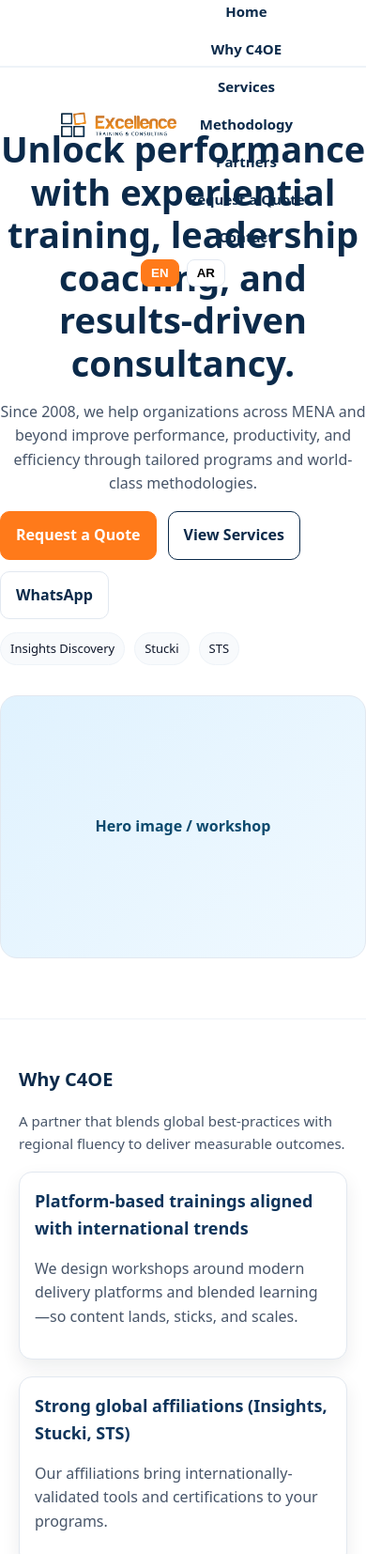
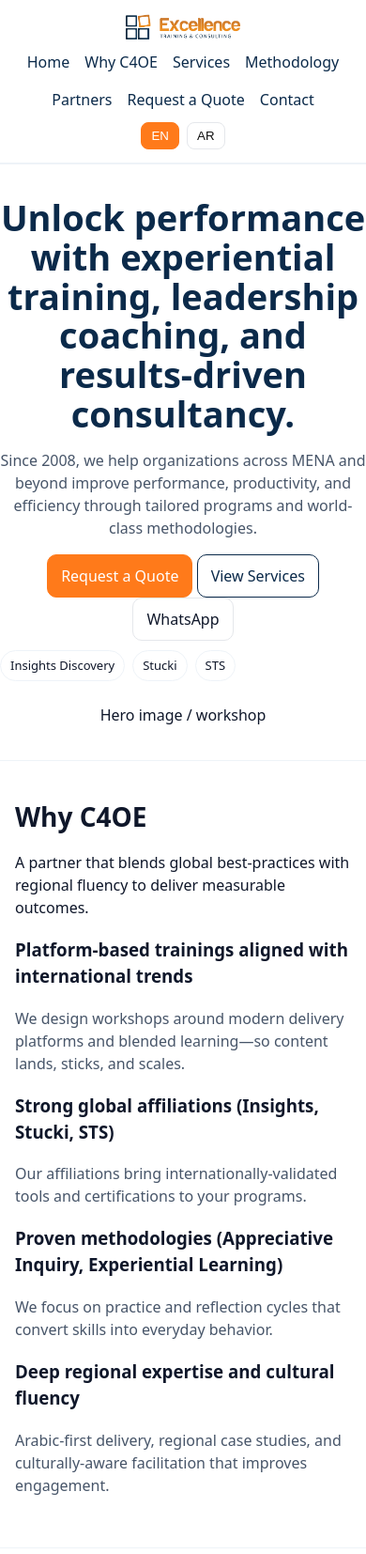
Before and after one commit to Aloosh310/CO-4E, a plain HTML site: page c4oe_site_v4/index.html in a window 390 px wide. Shown: the top 1654 px of the page at 94% size. Drawn offline with Linux system fonts and the light colour scheme.

Commit message:
Update styles.css

```diff
--- a/c4oe_site_v4/styles.css
+++ b/c4oe_site_v4/styles.css
@@ -1,178 +1,164 @@
-
+/* ========== Base ========== */
 :root{
   --navy:#0b2a4a;
-  --navy-700:#0e345b;
+  --navy-50:#eef3f8;
   --orange:#ff7a1a;
-  --bg:#ffffff;
-  --fg:#0f172a;
+  --text:#0f172a;
   --muted:#475569;
-  --border:#e2e8f0;
-  --card:#f8fafc;
-  --shadow:0 8px 20px rgba(16,24,40,.08);
-}
-*{box-sizing:border-box}
-html{scroll-behavior:smooth}
-body{margin:0;background:var(--bg);color:var(--fg);font:16px/1.6 system-ui,-apple-system,Segoe UI,Roboto,Helvetica,Arial}
-a{color:var(--navy);text-decoration:none}
-a:hover{text-decoration:underline}
-.container{max-width:1100px;margin:0 auto;padding:0 20px}
-/* header */
-header{position:sticky;top:0;z-index:50;background:rgba(255,255,255,.86);backdrop-filter:saturate(180%) blur(8px);border-bottom:1px solid var(--border)}
-.nav{display:flex;align-items:center;justify-content:space-between;height:70px}
-.brand{font-weight:800;color:var(--navy);font-size:20px}
-nav ul{display:flex;gap:18px;list-style:none;margin:0;padding:0}
-nav a{color:var(--fg);font-weight:600}
-.lang{display:flex;gap:8px;align-items:center}
-.lang button{border:1px solid var(--border);background:#fff;padding:6px 10px;border-radius:8px;cursor:pointer;font-weight:600}
-.lang button.active{background:var(--orange);color:#fff;border-color:var(--orange)}
-
-/* hero */
-.hero{display:grid;grid-template-columns:1.1fr .9fr;gap:32px;padding:64px 0;align-items:center}
-.hero h1{font-size:38px;line-height:1.2;margin:0 0 12px;color:var(--navy)}
-.muted{color:var(--muted)}
-.badge-row{display:flex;gap:10px;flex-wrap:wrap;margin-top:14px}
-.badge{border:1px solid var(--border);background:var(--card);padding:6px 10px;border-radius:999px;font-size:13px}
-.cta-row{display:flex;gap:12px;margin-top:16px;flex-wrap:wrap}
-.btn{display:inline-block;padding:12px 16px;border-radius:10px;border:1px solid var(--border);font-weight:700;transition:transform .2s ease, box-shadow .2s ease}
-.btn:hover{transform:translateY(-2px);box-shadow:var(--shadow)}
-.btn-primary{background:var(--orange);color:#fff;border-color:var(--orange)}
-.btn-secondary{background:#fff;color:var(--navy)}
-
-.hero-visual{background:linear-gradient(135deg,#e0f2fe,#f0f9ff);border:1px solid var(--border);border-radius:18px;height:280px;display:flex;align-items:center;justify-content:center;color:#0c4a6e;font-weight:700}
-
-/* sections */
-section{padding:48px 0;border-top:1px solid var(--border)}
-h2{margin:0 0 16px;font-size:28px;color:var(--navy)}
-.sub{font-size:15px;color:var(--muted);margin:0 0 18px}
-
-/* reveal on scroll */
-.reveal{opacity:0;transform:translateY(16px);transition:opacity .6s ease, transform .6s ease}
-.reveal-visible{opacity:1;transform:none}
-
-/* why cards */
-.why-cards{display:grid;grid-template-columns:repeat(2,1fr);gap:18px}
-.why-card{border:1px solid var(--border);background:#fff;border-radius:14px;padding:16px;box-shadow:var(--shadow)}
-.why-card h3{color:var(--navy-700);margin:0 0 8px;font-size:18px}
-
-/* services */
-.cards{display:grid;grid-template-columns:repeat(3,1fr);gap:16px}
-.card{border:1px solid var(--border);background:var(--card);border-radius:16px;padding:18px;transition:transform .2s ease, box-shadow .2s ease}
-.card:hover{transform:translateY(-4px);box-shadow:var(--shadow)}
-.card h3{margin:0 0 8px;font-size:20px;color:var(--navy-700)}
-.card ul{margin:8px 0 0 18px}
-
-/* methodology */
-.cycle{display:grid;grid-template-columns:repeat(5,1fr);gap:8px;align-items:stretch}
-.step{border:1px dashed var(--border);background:#fff;padding:12px;border-radius:12px;text-align:center;font-weight:700;font-size:14px}
-
-/* logos */
-.logos{display:grid;grid-template-columns:repeat(6,1fr);gap:14px;align-items:center}
-.logo{height:46px;border:1px solid var(--border);border-radius:10px;background:#fff;display:flex;align-items:center;justify-content:center;font-size:12px;color:var(--muted)}
-
-/* quote form */
-.form-grid{display:grid;grid-template-columns:1fr 1fr;gap:14px}
-label{font-weight:700;font-size:14px}
-input,select,textarea{width:100%;padding:10px;border:1px solid var(--border);border-radius:10px;background:#fff}
-textarea{min-height:120px}
-
-/* footer */
-footer{padding:32px 0;border-top:1px solid var(--border);font-size:14px}
-.footer-grid{display:flex;justify-content:space-between;gap:16px;flex-wrap:wrap}
-
-/* rtl */
-html[dir="rtl"] body{direction:rtl}
-html[dir="rtl"] .hero{grid-template-columns:.9fr 1.1fr}
-html[dir="rtl"] nav ul{flex-direction:row-reverse}
-
-/* responsive */
-@media(max-width:960px){
-  .hero{grid-template-columns:1fr}
-  .cards{grid-template-columns:1fr}
-  .logos{grid-template-columns:repeat(3,1fr)}
-  .cycle{grid-template-columns:repeat(3,1fr)}
-  .why-cards{grid-template-columns:1fr}
-  .form-grid{grid-template-columns:1fr}
+  --border:#e5e7eb;
 }
 
-
-/* Navy accents (overrides) */
-:root{ --navy:#0b2a4a; --navy-50:#eef3f8; --orange:#ff7a1a; }
-header{ border-bottom:2px solid var(--navy-50); }
-.nav a{ color: var(--navy); }
-.btn-primary{ background:var(--orange); border-color:var(--orange); }
-.btn-secondary{ border-color:var(--navy); color:var(--navy); }
-.btn-secondary:hover{ background:var(--navy); color:#fff; }
-.hero h1{ color:var(--navy); }
-.badge{ border-color:var(--navy-50); }
-section{ border-top:1px solid var(--navy-50); }
-.logo{ background:#fff; border:1px solid var(--navy-50); }
-.gallery-ph{ border:2px dashed var(--navy-50); border-radius:12px; background:linear-gradient(135deg,#f8fafc,#eef2f7); display:flex; align-items:center; justify-content:center; font-weight:700; color:#475569; }
-.brand img{ height:28px; display:block; }
-
-/* Responsive adjustments */
-@media (max-width: 768px) {
-  .hero {
-    grid-template-columns: 1fr !important;
-    text-align: center;
-  }
-  .hero img {
-    max-width: 90%;
-    margin: 0 auto;
-  }
-  nav ul {
-    display: flex;
-    flex-direction: column;
-    gap: 10px;
-    text-align: center;
-  }
-  .logos {
-    display: grid;
-    grid-template-columns: 1fr 1fr;
-    gap: 16px;
-  }
+*{box-sizing:border-box}
+html,body{margin:0;padding:0}
+body{
+  font-family: system-ui, -apple-system, Segoe UI, Roboto, "Helvetica Neue", Arial, Noto Sans, "Apple Color Emoji","Segoe UI Emoji";
+  color:var(--text);
+  line-height:1.5;
+  background:#fff;
 }
 
-@media (max-width: 480px) {
-  nav ul {
-    font-size: 15px;
-  }
-  h1 {
-    font-size: 24px;
-  }
-  h2 {
-    font-size: 20px;
-  }
-  .logos {
-    grid-template-columns: 1fr;
-  }
-  .gallery-ph {
-    height: 260px !important;
-  }
+.container{
+  max-width:1100px;
+  margin:0 auto;
+  padding:0 16px;
 }
-/* Header layout — stays horizontal, wraps neatly on small screens */
-header .nav{
+
+/* ========== Header / Nav (horizontal, wraps neatly) ========== */
+header{
+  position:sticky; top:0; z-index:40;
+  background:#fff;
+  border-bottom:2px solid var(--navy-50);
+}
+.nav{
   display:flex;
   align-items:center;
   justify-content:space-between;
   gap:12px;
-  flex-wrap:wrap;          /* allows items to wrap to a second line if needed */
+  padding:14px 0;
+  flex-wrap:wrap; /* allows a second row on small screens without turning vertical */
 }
+.brand img{height:28px;width:auto;display:block}
 
 nav ul{
   display:flex;
   align-items:center;
   gap:16px;
-  margin:0;
-  padding:0;
-  list-style:none;
-  flex-wrap:wrap;          /* keep items horizontal but allow wrap */
+  margin:0; padding:0; list-style:none;
+  flex-wrap:wrap;           /* keep items horizontal but allow wrap */
+}
+nav a{
+  text-decoration:none;
+  color:var(--navy);
+  font-weight:500;
+}
+nav a:hover{color:var(--orange)}
+
+.lang{display:flex; gap:8px}
+.lang button{
+  border:1px solid var(--border);
+  background:#fff; color:#111; padding:6px 10px;
+  border-radius:8px; cursor:pointer;
+}
+.lang .active{background:var(--orange); border-color:var(--orange); color:#fff}
+
+/* ========== Hero ========== */
+.hero{
+  display:grid;
+  grid-template-columns: 1.1fr 0.9fr;
+  gap:24px;
+  padding:36px 0;
+}
+.hero h1{font-size:38px; line-height:1.1; margin:0 0 12px; color:var(--navy)}
+.hero p.sub{color:var(--muted); margin:0 0 18px}
+.hero-media{
+  min-height:240px;
+  background:linear-gradient(180deg,#f8fafc,#edf2f7);
+  border:1px solid var(--border);
+  border-radius:16px;
 }
 
-.lang{ display:flex; gap:8px; }
+/* Buttons */
+.btn{
+  display:inline-block; border:1px solid var(--border);
+  padding:10px 14px; border-radius:10px; text-decoration:none;
+  color:#0f172a; background:#fff; cursor:pointer;
+}
+.btn:hover{border-color:#cbd5e1}
+.btn-primary{background:var(--orange); border-color:var(--orange); color:#fff}
+.btn-primary:hover{filter:brightness(.96)}
+.btn-secondary{border-color:var(--navy); color:var(--navy)}
+.btn-secondary:hover{background:var(--navy); color:#fff}
 
-/* Small screens: center things but keep them in rows (not columns) */
-@media (max-width: 768px){
-  header .nav{ justify-content:center; }
-  nav ul{ justify-content:center; }    /* still horizontal */
-  .brand img{ height:24px; }           /* slight downscale if you use an image logo */
+/* Badges */
+.badge-row{display:flex; gap:8px; flex-wrap:wrap; margin-top:10px}
+.badge{
+  display:inline-block; padding:6px 10px;
+  border:1px solid var(--navy-50); border-radius:999px; font-size:13px; color:#0f172a;
+  background:#fff;
 }
+
+/* ========== Sections / Cards ========== */
+section{padding:38px 0; border-top:1px solid var(--navy-50)}
+h2{font-size:28px; margin:0 0 10px}
+.cards{display:grid; grid-template-columns:repeat(2,1fr); gap:16px}
+.card{
+  background:#fff; border:1px solid var(--navy-50); border-radius:14px; padding:16px;
+  box-shadow:0 2px 4px rgba(2,6,23,.03);
+}
+.card h3{margin:0 0 6px; font-size:18px}
+.muted{color:var(--muted)}
+
+/* ========== Partners logos grid (responsive) ========== */
+.logos{
+  display:grid;
+  grid-template-columns: repeat(5, minmax(90px, 1fr)); /* desktop */
+  gap:16px;
+  align-items:center;
+  justify-items:center;
+}
+.logos img.logo{
+  max-height:46px;
+  width:auto; height:auto; display:block;
+}
+/* Remove any old card look on .logo if present */
+.logo{border:0; background:transparent}
+
+/* ========== Forms ========== */
+.form-grid{display:grid; grid-template-columns:repeat(2,1fr); gap:14px}
+label{display:block; font-weight:600; margin-bottom:6px}
+input,select,textarea{
+  width:100%; padding:10px 12px; border:1px solid var(--border); border-radius:10px;
+  font:inherit;
+}
+textarea{min-height:120px}
+
+/* ========== Footer ========== */
+footer{padding:22px 0; border-top:2px solid var(--navy-50); margin-top:24px}
+.footer-grid{display:flex; align-items:center; justify-content:space-between; gap:16px; flex-wrap:wrap}
+footer a{text-decoration:none; color:var(--navy)} footer a:hover{color:var(--orange)}
+
+/* ========== Methodology page helpers ========== */
+.gallery-ph{
+  border:2px dashed var(--navy-50);
+  border-radius:12px;
+  background:linear-gradient(135deg,#f8fafc,#eef2f7);
+  display:flex; align-items:center; justify-content:center;
+  font-weight:700; color:#475569;
+}
+.methodology img{max-width:100%; height:auto}
+
+/* ========== Scroll Reveal (if you use it in script.js) ========== */
+.reveal{opacity:0; transform:translateY(18px); transition:opacity .6s ease, transform .6s ease}
+.reveal-visible{opacity:1; transform:none}
+
+/* ========== Responsive ========== */
+@media (max-width:1024px){
+  .cards{grid-template-columns:1fr}
+  .logos{grid-template-columns: repeat(3, minmax(90px,1fr))}
+}
+
+@media (max-width:768px){
+  .hero{grid-template-columns:1fr; text-align:center}
+  .hero-media{min-height:200px}
+  .nav{justify-content:center}
+  nav ul{justify-content:center}     /* keep horizontal, but all*
```
